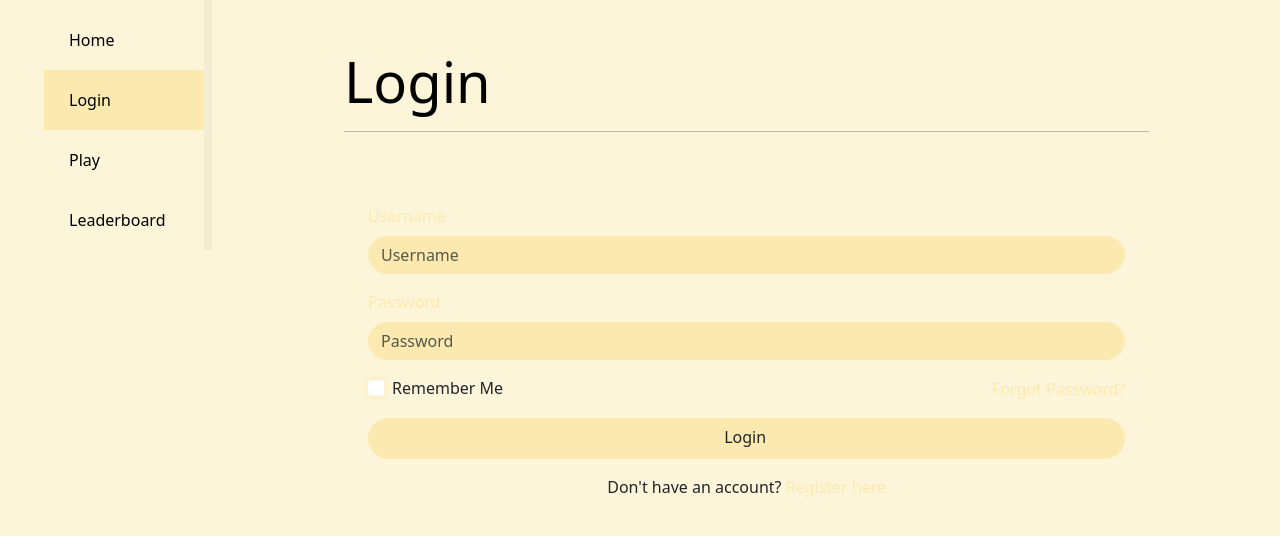
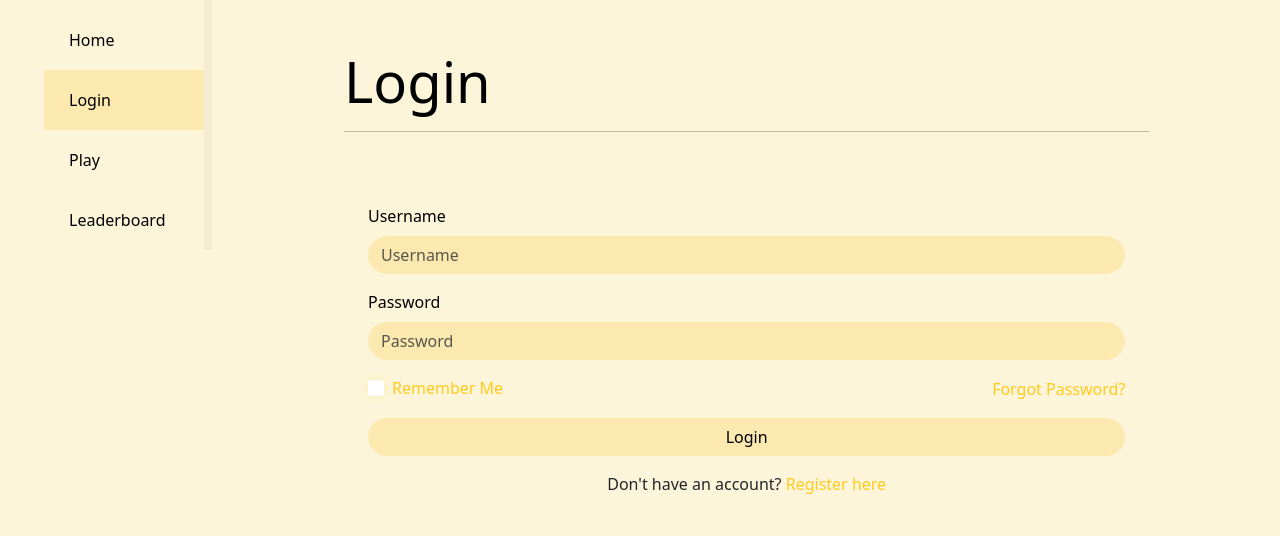
Before and after one commit to sarinca/Minesweeper, a PHP site: page /templates/login.php in a window 1280 px wide. Shown: the part 70-606 px from the top of the page. Run offline with PHP 8.4, Linux system fonts and the light colour scheme; the template is opened without the code that fills it, so the values that code supplies are empty.

Commit message:
updated styles.css

```diff
--- a/styles.css
+++ b/styles.css
@@ -68,30 +68,51 @@ body {
     background-color: #fbe9af;
 }
 
-/* ngl i have no clue why the below doesnt work when it should... */
 /* =========== link coloring  =========== */
 a {
-    color: #fbe9af;
+    color: #ffca1dff;
 }
 
 a:hover {
-    color: #fbe9af;
+    color: rgb(255, 187, 0);
 }
 
-/* button styling */
-.btn {
-    border-bottom: solid 4px #fbe9af;
-    border-right: solid 4px #fbe9af;
+/* =========== small media screen navbar link coloring  =========== */
+.nav-link:hover {
+    color: rgb(255, 187, 0);
+}
+
+.nav-link:hover {
     background-color: #fbe9af;
 }
 
-.btn:hover {
+.navbar-toggler {
+    color: #fbe9af00;
+    border: #fbe9af;
+}
+
+/* =========== button styling =========== */
+.loginbtn {
+    background-color: #fbe9af;
+    color: #000;
+}
+
+.loginbtn:hover {
     background-color: #fbe9af;
 }
 
-/* =========== checkbox coloring  =========== */
+/* =========== form group coloring  =========== */
+.form-group .form-control {
+    background-color: #fbe9af;
+    border-color: #fbe9af;
+}
+
 .form-group label.form-label {
-    color: #fbe9af;
+    color: #000;
+}
+
+.form-group label.form-check-label {
+    color: #ffca1dff;
 }
 
 .form-group input.form-control:focus {
@@ -104,6 +125,7 @@ a:hover {
     box-shadow: 0 0 10px #fbe9af;
 }
 
+/* =========== checkbox coloring  =========== */
 input[type="checkbox"] {
     appearance: none;
     -webkit-appearance: none;
```
